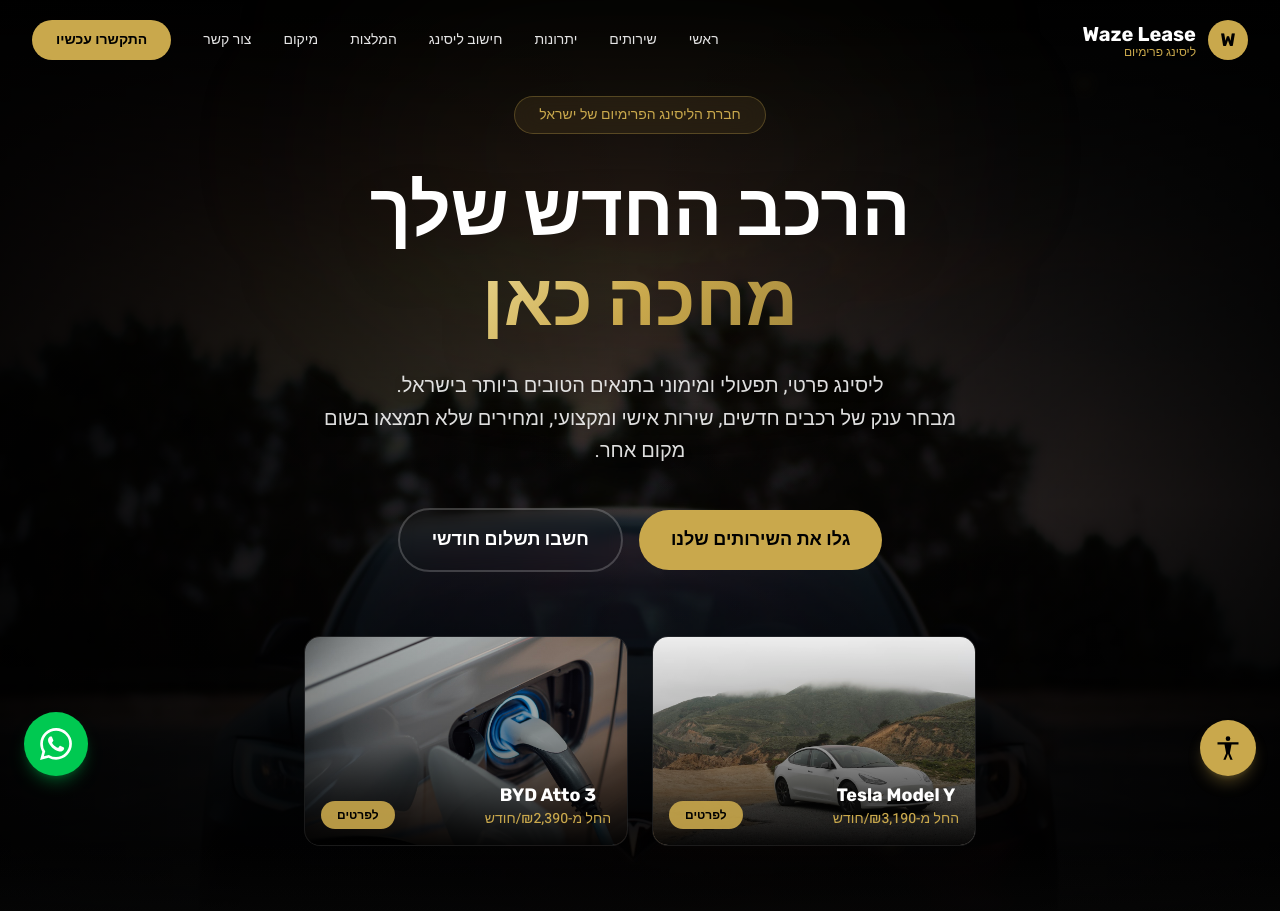
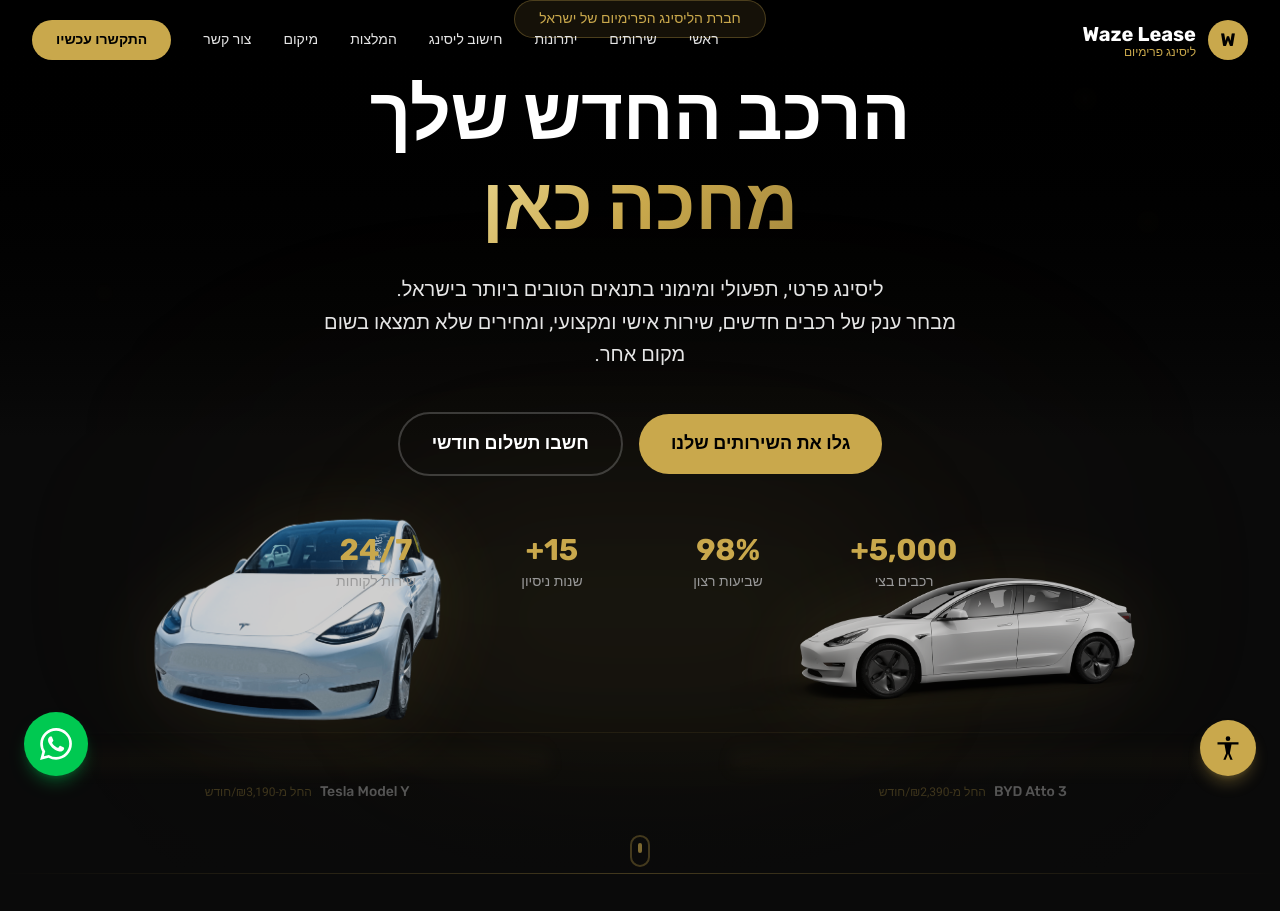
Before and after one commit to wazelease/waze-lease-cars, a Next.js app: page /waze-lease-cars/ in a window 1280 px wide. Shown: the top 911 px of the page. Built offline with nearby package versions, Linux system fonts and the light colour scheme.

Commit message:
Hero redesign: car cutouts (no background) embedded as part of the hero scene with gold glow, reflection effects, ground line, smooth slide-in animation

```diff
--- a/src/components/Hero.tsx
+++ b/src/components/Hero.tsx
@@ -9,34 +9,78 @@
       id="hero"
       className="relative min-h-screen flex items-center justify-center overflow-hidden"
     >
-      {/* Full-width background image */}
-      <div className="absolute inset-0">
-        <Image
-          src="/waze-lease-cars/images/tesla-dark.jpg"
-          alt="רכב יוקרה - Waze Lease Cars ליסינג"
-          fill
-          className="object-cover object-center scale-105"
-          priority
-          quality={90}
-        />
-        {/* Multi-layer overlay for smooth blend with site colors */}
-        <div className="absolute inset-0 bg-black-pure/70" />
-        <div className="absolute inset-0 bg-gradient-to-b from-black-pure via-transparent to-black-pure" />
-        <div className="absolute inset-0 bg-gradient-to-r from-black-pure/80 via-transparent to-black-pure/80" />
-        {/* Gold tint at bottom for seamless transition to next section */}
-        <div className="absolute bottom-0 left-0 right-0 h-40 bg-gradient-to-t from-black-rich to-transparent" />
-      </div>
+      {/* Dark base background */}
+      <div className="absolute inset-0 bg-gradient-to-b from-black-pure via-black-rich to-black-rich" />
+
+      {/* Subtle radial gold glow behind the cars */}
+      <div className="absolute bottom-[10%] left-1/2 -translate-x-1/2 w-[900px] h-[400px] bg-gold/[0.03] rounded-full blur-[120px]" />
+      <div className="absolute bottom-[15%] left-1/2 -translate-x-1/2 w-[500px] h-[250px] bg-gold/[0.05] rounded-full blur-[80px]" />
 
       {/* Animated gold particles */}
-      <div className="absolute top-20 right-[15%] w-2 h-2 bg-gold/30 rounded-full blur-sm animate-pulse" />
-      <div className="absolute top-40 left-[20%] w-1.5 h-1.5 bg-gold/20 rounded-full blur-sm animate-pulse delay-700" />
-      <div className="absolute bottom-40 right-[30%] w-2.5 h-2.5 bg-gold/25 rounded-full blur-sm animate-pulse delay-1000" />
-      <div className="absolute top-1/3 left-[10%] w-1 h-1 bg-gold/40 rounded-full blur-sm animate-pulse delay-500" />
+      <div className="absolute top-24 right-[15%] w-1.5 h-1.5 bg-gold/30 rounded-full blur-sm animate-pulse" />
+      <div className="absolute top-44 left-[20%] w-1 h-1 bg-gold/20 rounded-full blur-sm animate-pulse delay-700" />
+      <div className="absolute top-1/3 left-[8%] w-1 h-1 bg-gold/40 rounded-full blur-sm animate-pulse delay-500" />
+      <div className="absolute top-1/4 right-[10%] w-2 h-2 bg-gold/15 rounded-full blur-sm animate-pulse delay-1000" />
 
-      {/* Subtle gold light leak */}
-      <div className="absolute top-0 left-1/2 -translate-x-1/2 w-[600px] h-[300px] bg-gold/4 rounded-full blur-[100px]" />
+      {/* Embedded car images — part of the background */}
+      <motion.div
+        initial={{ opacity: 0, x: 80 }}
+        animate={{ opacity: 1, x: 0 }}
+        transition={{ duration: 1.2, delay: 0.8, ease: "easeOut" }}
+        className="absolute bottom-[5%] sm:bottom-[8%] left-[2%] sm:left-[5%] w-[45%] sm:w-[38%] max-w-[550px] pointer-events-none"
+      >
+        <div className="relative">
+          <Image
+            src="/waze-lease-cars/images/tesla-cutout.png"
+            alt="Tesla Model Y"
+            width={550}
+            height={350}
+            className="w-full h-auto opacity-80 drop-shadow-[0_5px_40px_rgba(201,168,76,0.15)]"
+            priority
+          />
+          {/* Reflection effect */}
+          <div className="absolute bottom-0 left-0 right-0 h-8 bg-gradient-to-t from-gold/5 to-transparent blur-sm" />
+        </div>
+        {/* Car label */}
+        <div className="text-center mt-2 opacity-60">
+          <span className="text-white-pure/80 text-xs sm:text-sm font-rubik font-medium">Tesla Model Y</span>
+          <span className="text-gold/70 text-xs mr-2">החל מ-₪3,190/חודש</span>
+        </div>
+      </motion.div>
 
-      <div className="relative z-10 max-w-7xl mx-auto px-4 sm:px-6 lg:px-8 text-center pt-24">
+      <motion.div
+        initial={{ opacity: 0, x: -80 }}
+        animate={{ opacity: 1, x: 0 }}
+        transition={{ duration: 1.2, delay: 1, ease: "easeOut" }}
+        className="absolute bottom-[5%] sm:bottom-[8%] right-[2%] sm:right-[5%] w-[45%] sm:w-[38%] max-w-[550px] pointer-events-none"
+      >
+        <div className="relative">
+          <Image
+            src="/waze-lease-cars/images/byd-cutout.png"
+            alt="BYD Atto 3"
+            width={550}
+            height={350}
+            className="w-full h-auto opacity-80 drop-shadow-[0_5px_40px_rgba(201,168,76,0.15)]"
+            priority
+          />
+          {/* Reflection effect */}
+          <div className="absolute bottom-0 left-0 right-0 h-8 bg-gradient-to-t from-gold/5 to-transparent blur-sm" />
+        </div>
+        {/* Car label */}
+        <div className="text-center mt-2 opacity-60">
+          <span className="text-white-pure/80 text-xs sm:text-sm font-rubik font-medium">BYD Atto 3</span>
+          <span className="text-gold/70 text-xs mr-2">החל מ-₪2,390/חודש</span>
+        </div>
+      </motion.div>
+
+      {/* Ground line / reflection surface */}
+      <div className="absolute bottom-[12%] sm:bottom-[16%] left-[5%] right-[5%] h-px bg-gradient-to-l from-transparent via-gold/10 to-transparent" />
+
+      {/* Bottom fade to next section */}
+      <div className="absolute bottom-0 left-0 right-0 h-32 bg-gradient-to-t from-black-rich to-transparent" />
+
+      {/* Content */}
+      <div className="relative z-10 max-w-4xl mx-auto px-4 sm:px-6 lg:px-8 text-center mb-[28%] sm:mb-[22%]">
         <motion.div
           initial={{ opacity: 0, y: 20 }}
           animate={{ opacity: 1, y: 0 }}
@@ -51,7 +95,7 @@
           initial={{ opacity: 0, y: 20 }}
           animate={{ opacity: 1, y: 0 }}
           transition={{ duration: 0.7, delay: 0.15, ease: "easeOut" }}
-          className="font-rubik font-extrabold text-4xl sm:text-5xl md:text-6xl lg:text-7xl leading-tight mb-6 drop-shadow-2xl"
+          className="font-rubik font-extrabold text-4xl sm:text-5xl md:text-6xl lg:text-7xl leading-tight mb-6"
         >
           הרכב החדש שלך
           <br />
@@ -62,7 +106,7 @@
           initial={{ opacity: 0, y: 20 }}
           animate={{ opacity: 1, y: 0 }}
           transition={{ duration: 0.7, delay: 0.3, ease: "easeOut" }}
-          className="text-white-off/90 text-lg sm:text-xl max-w-2xl mx-auto mb-10 leading-relaxed drop-shadow-lg"
+          className="text-gray-light text-lg sm:text-xl max-w-2xl mx-auto mb-10 leading-relaxed"
         >
           ליסינג פרטי, תפעולי ומימוני בתנאים הטובים ביותר בישראל.
           <br />
@@ -83,76 +127,18 @@
           </a>
           <a
             href="#calculator"
-            className="border-2 border-white-pure/20 text-white-pure px-8 py-4 rounded-full font-bold text-lg hover:bg-white-pure/10 hover:border-gold/50 hover:text-gold transition-all duration-300 backdrop-blur-sm w-full sm:w-auto text-center"
+            className="border-2 border-white-pure/20 text-white-pure px-8 py-4 rounded-full font-bold text-lg hover:bg-white-pure/10 hover:border-gold/50 hover:text-gold transition-all duration-300 w-full sm:w-auto text-center"
           >
             חשבו תשלום חודשי
           </a>
-        </motion.div>
-
-        {/* Featured Cars */}
-        <motion.div
-          initial={{ opacity: 0, y: 30 }}
-          animate={{ opacity: 1, y: 0 }}
-          transition={{ duration: 0.8, delay: 0.65, ease: "easeOut" }}
-          className="mt-16 flex flex-col sm:flex-row gap-6 justify-center items-center max-w-4xl mx-auto"
-        >
-          <div className="relative group w-full sm:w-1/2 rounded-2xl overflow-hidden border border-white-pure/10 hover:border-gold/40 transition-all duration-500 backdrop-blur-sm bg-black-pure/20">
-            <Image
-              src="/waze-lease-cars/images/tesla-model-y.jpg"
-              alt="Tesla Model Y - ליסינג טסלה"
-              width={600}
-              height={350}
-              className="w-full h-52 object-cover group-hover:scale-105 transition-transform duration-700"
-            />
-            <div className="absolute inset-0 bg-gradient-to-t from-black-pure/95 via-black-pure/30 to-transparent" />
-            <div className="absolute bottom-4 right-4 left-4 flex items-end justify-between">
-              <div>
-                <h3 className="font-rubik font-bold text-lg">Tesla Model Y</h3>
-                <p className="text-gold text-sm font-medium">החל מ-₪3,190/חודש</p>
-              </div>
-              <a
-                href="https://wa.me/972533018838?text=שלום, מתעניין בליסינג Tesla Model Y"
-                target="_blank"
-                rel="noopener noreferrer"
-                className="bg-gold/90 text-black-pure px-4 py-1.5 rounded-full text-xs font-bold hover:bg-gold transition-colors"
-              >
-                לפרטים
-              </a>
-            </div>
-          </div>
-
-          <div className="relative group w-full sm:w-1/2 rounded-2xl overflow-hidden border border-white-pure/10 hover:border-gold/40 transition-all duration-500 backdrop-blur-sm bg-black-pure/20">
-            <Image
-              src="/waze-lease-cars/images/electric-car.jpg"
-              alt="BYD Atto 3 חשמלי - ליסינג BYD"
-              width={600}
-              height={350}
-              className="w-full h-52 object-cover group-hover:scale-105 transition-transform duration-700"
-            />
-            <div className="absolute inset-0 bg-gradient-to-t from-black-pure/95 via-black-pure/30 to-transparent" />
-            <div className="absolute bottom-4 right-4 left-4 flex items-end justify-between">
-              <div>
-                <h3 className="font-rubik font-bold text-lg">BYD Atto 3</h3>
-                <p className="text-gold text-sm font-medium">החל מ-₪2,390/חודש</p>
-              </div>
-              <a
-                href="https://wa.me/972533018838?text=שלום, מתעניין בליסינג BYD Atto 3"
-                target="_blank"
-                rel="noopener noreferrer"
-                className="bg-gold/90 text-black-pure px-4 py-1.5 rounded-full text-xs font-bold hover:bg-gold transition-colors"
-              >
-                לפרטים
-              </a>
-            </div>
-          </div>
         </motion.div>
 
         {/* Stats */}
         <motion.div
           initial={{ opacity: 0, y: 20 }}
           animate={{ opacity: 1, y: 0 }}
-          transition={{ duration: 0.7, delay: 0.85, ease: "easeOut" }}
-          className="grid grid-cols-2 sm:grid-cols-4 gap-8 mt-16 mb-8 max-w-4xl mx-auto"
+          transition={{ duration: 0.7, delay: 0.6, ease: "easeOut" }}
+          className="grid grid-cols-2 sm:grid-cols-4 gap-8 mt-14 max-w-3xl mx-auto"
         >
           {[
             { number: "5,000+", label: "רכבים בצי" },
@@ -161,10 +147,10 @@
             { number: "24/7", label: "שירות לקוחות" },
           ].map((stat) => (
             <div key={stat.label} className="text-center">
-              <div className="font-rubik font-bold text-3xl sm:text-4xl text-gold mb-1 drop-shadow-lg">
+              <div className="font-rubik font-bold text-2xl sm:text-3xl text-gold mb-1">
                 {stat.number}
               </div>
-              <div className="text-white-off/70 text-sm">{stat.label}</div>
+              <div className="text-gray-mid text-xs sm:text-sm">{stat.label}</div>
             </div>
           ))}
         </motion.div>
@@ -174,10 +160,10 @@
       <motion.div
         animate={{ y: [0, 10, 0] }}
         transition={{ repeat: Infinity, duration: 2 }}
-        className="absolute bottom-8 left-1/2 -translate-x-1/2 z-10"
+        className="absolute bottom-4 left-1/2 -translate-x-1/2 z-10"
       >
-        <div className="w-6 h-10 rounded-full border-2 border-gold/40 flex justify-center pt-2">
-          <div className="w-1.5 h-3 bg-gold rounded-full" />
+        <div className="w-5 h-8 rounded-full border-2 border-gold/30 flex justify-center pt-1.5">
+          <div className="w-1 h-2.5 bg-gold/60 rounded-full" />
         </div>
       </motion.div>
     </section>
```
Also changed, not shown: public/images/byd-cutout.png (added), public/images/tesla-cutout.png (added).
